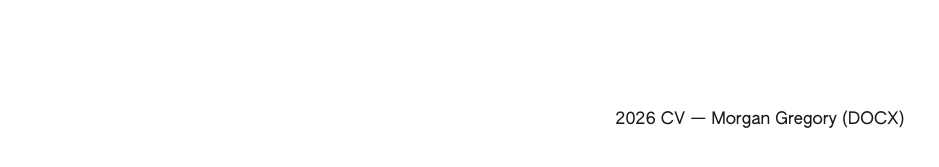
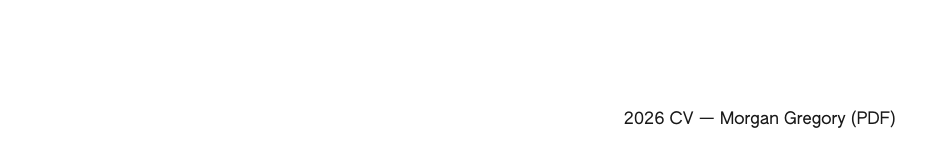
Before and after one commit to themorgangregory/themorgangregory.github.io, a Jekyll site: the page built from cv.md, in a window 1280 px wide. Shown: the part 359-526 px from the top of the page, without its empty margins (0-939 px from the left). Built offline with Jekyll 4.4.1, drawn with Linux system fonts in a browser that asks for light colours.

Commit message:
Link CV to PDF version that opens in a new tab

```diff
--- a/cv.md
+++ b/cv.md
@@ -7,7 +7,7 @@ permalink: /cv/
 <section class="contact-section">
   <div class="container">
     <p class="contact-item">
-      <a href="{{ '/assets/docs/2026-cv-morgan-gregory.docx' | relative_url }}" target="_blank" rel="noopener noreferrer">2026 CV — Morgan Gregory (DOCX)</a>
+      <a href="{{ '/assets/docs/2026-cv-morgan-gregory.pdf' | relative_url }}" target="_blank" rel="noopener noreferrer">2026 CV — Morgan Gregory (PDF)</a>
     </p>
   </div>
 </section>
```
Also changed, not shown: 1 other file.
